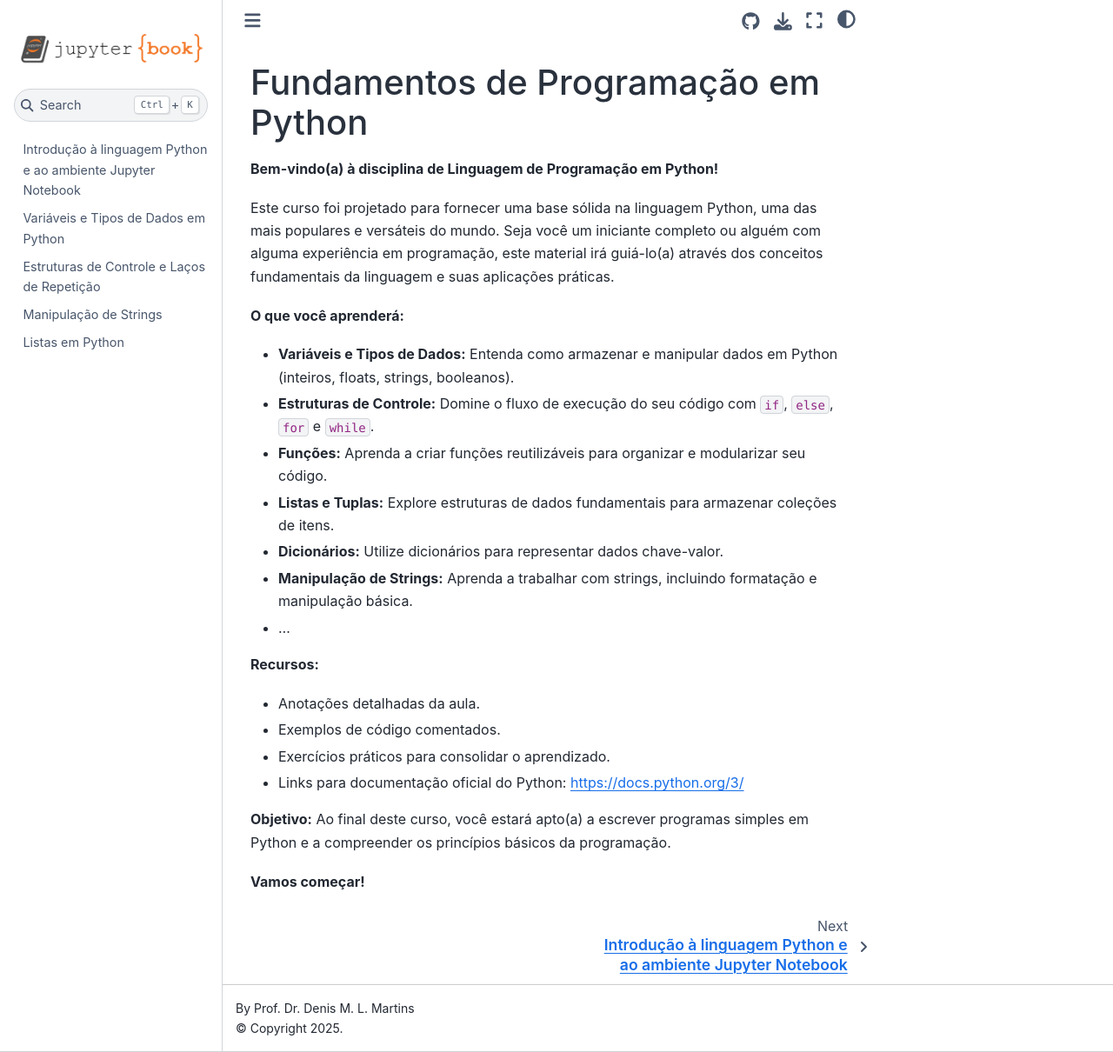
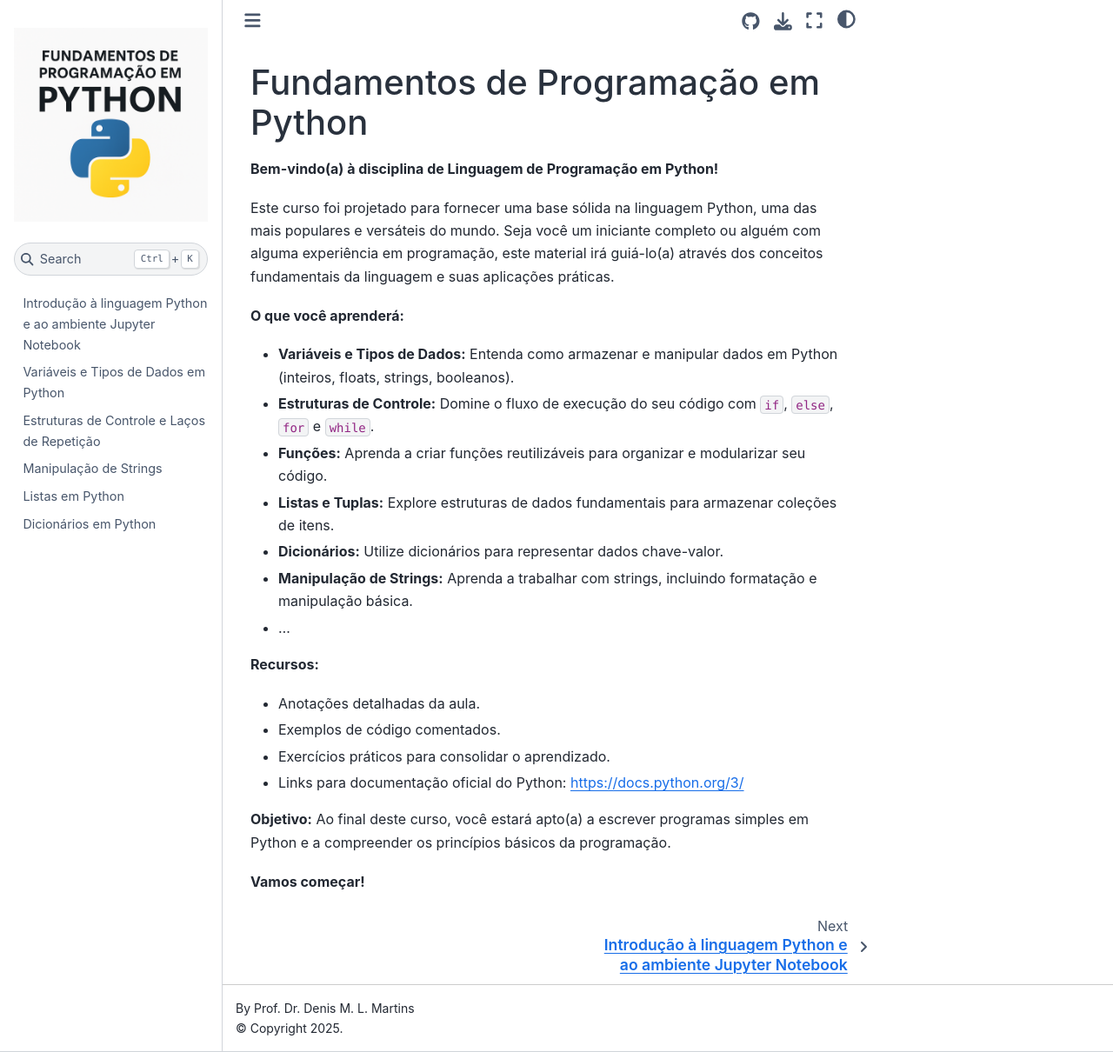
Before and after one commit to denmartins/fundamentos-python-book, a Jupyter Book: the page built from index.md, in a window 1280 px wide and 1210 px high. Shown: the whole window at 87% size. Built offline with Jupyter Book 1.0.4 settings and Sphinx 7.4.7 and the Sphinx Book theme 1.1.4, drawn with Linux system fonts in a browser that asks for light colours; some of the changed lines change nothing that is shown.

Commit message:
new material

```diff
--- a/_toc.yml
+++ b/_toc.yml
@@ -9,6 +9,7 @@ chapters:
   - file: book/estruturas-de-controle-loop
   - file: book/strings
   - file: book/listas
+  - file: book/dicionarios
   # - file: book/markdown
   # - file: book/notebooks
   # - file: book/bibliography
```
Also changed, not shown: book/dicionarios.ipynb, logo.png.
